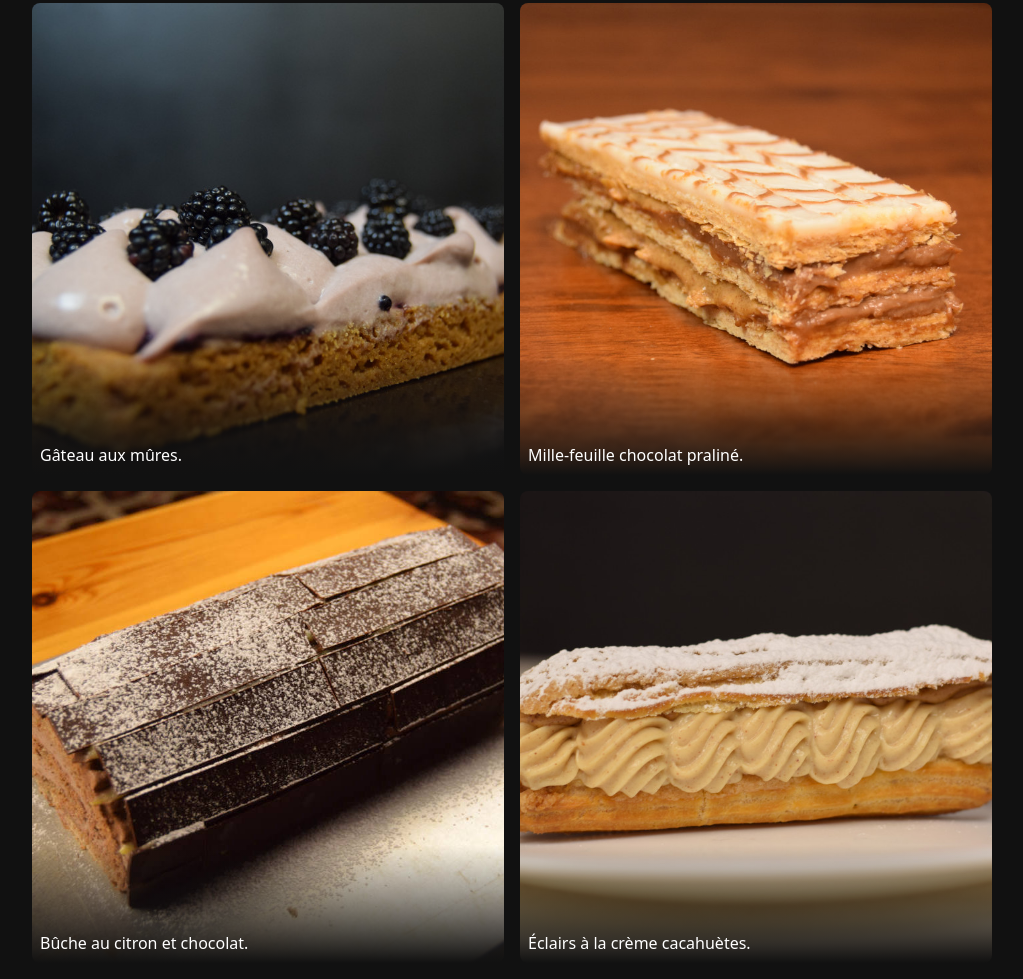
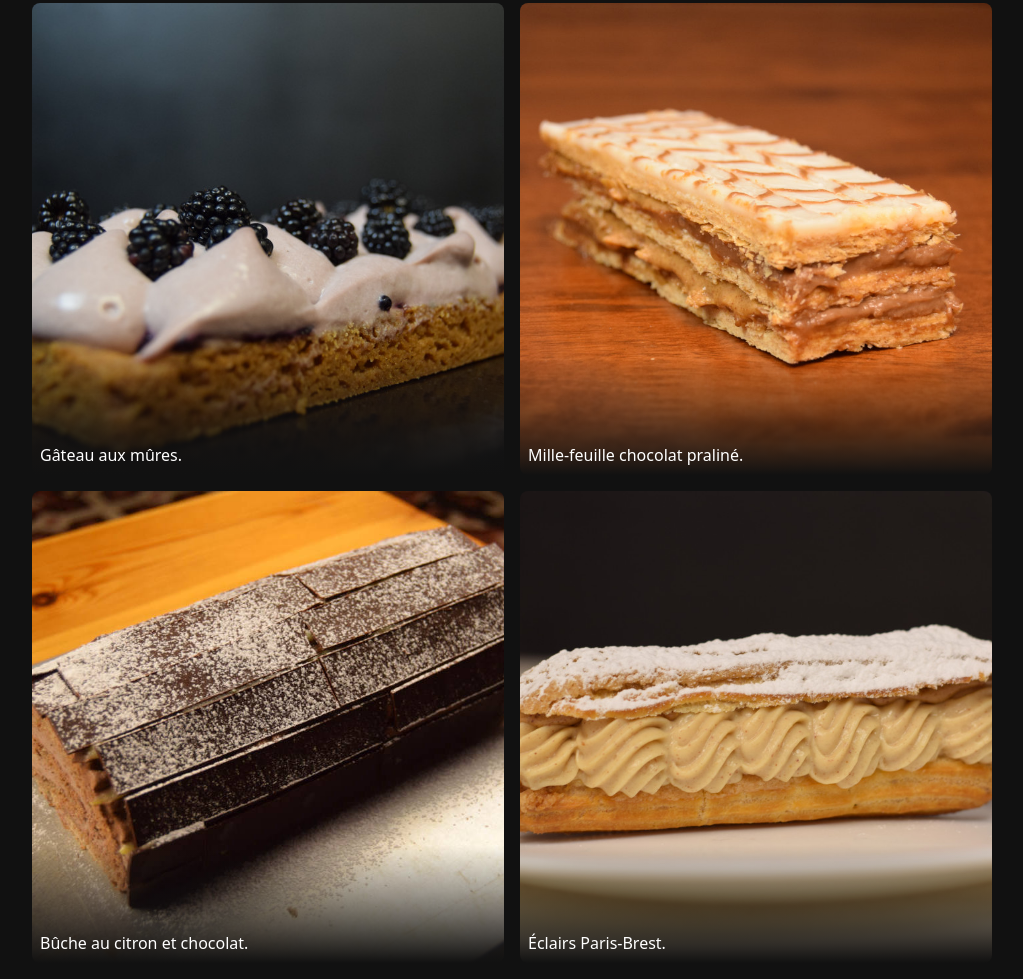
Before and after one commit to boumaoucheouail/portfolio, a website: page index.html in a window 1280 px wide. Shown: the part 1501-2480 px from the top of the page, without its empty margins (128-1151 px from the left). Drawn offline with Linux system fonts and the light colour scheme.

Commit message:
Update index.html

```diff
--- a/index.html
+++ b/index.html
@@ -316,7 +316,7 @@ C152.159-1.117,112.6,10.159,94.811,21.696z" />
                 <li>
                     <div class="photo">
                         <img loading="lazy" src="assets/images/éclair-crème-min.jpg" alt="éclair à la crème">
-                        <p>Éclairs à la crème cacahuètes.</p>
+                        <p>Éclairs Paris-Brest.</p>
                     </div>
                 </li>
             </ul>
```
